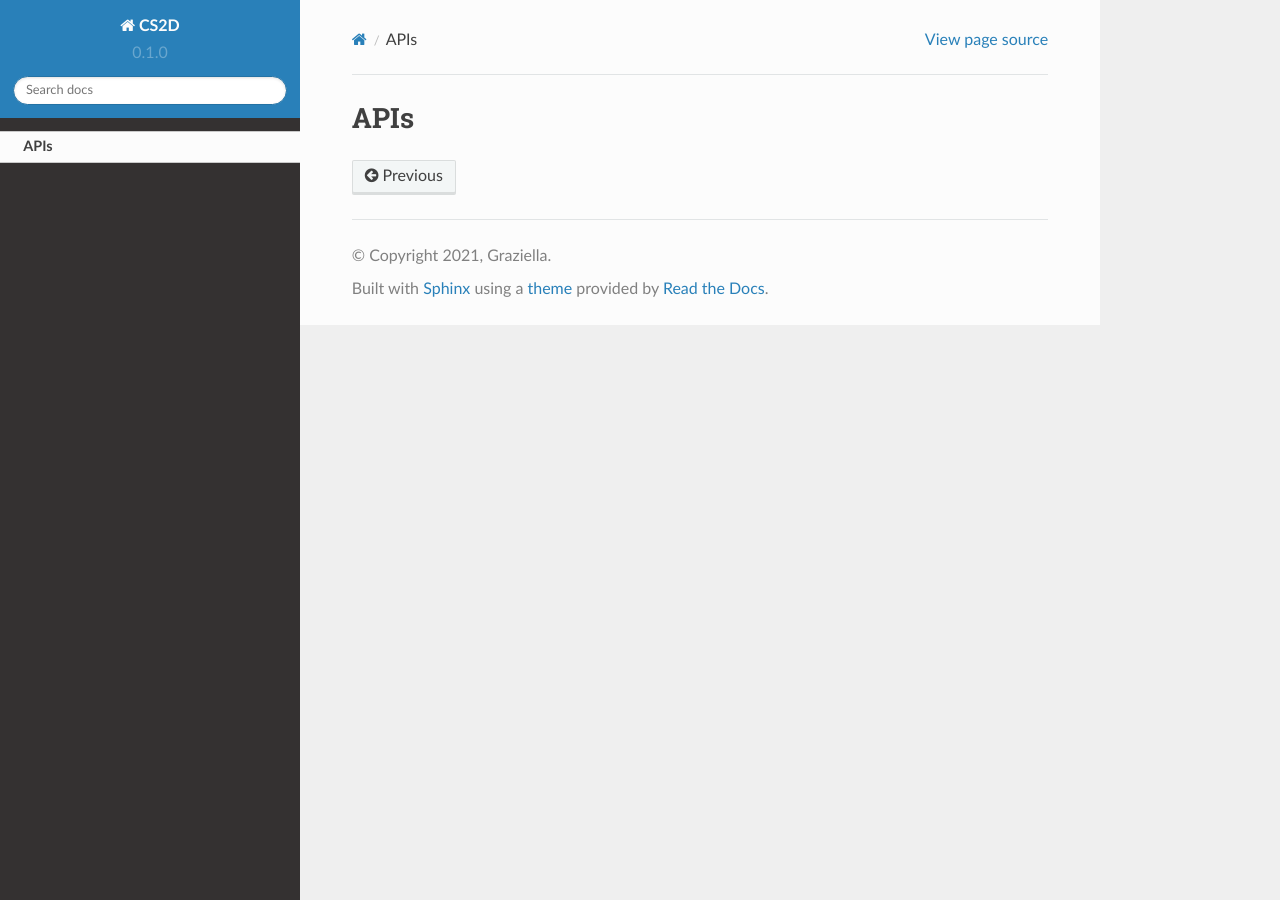
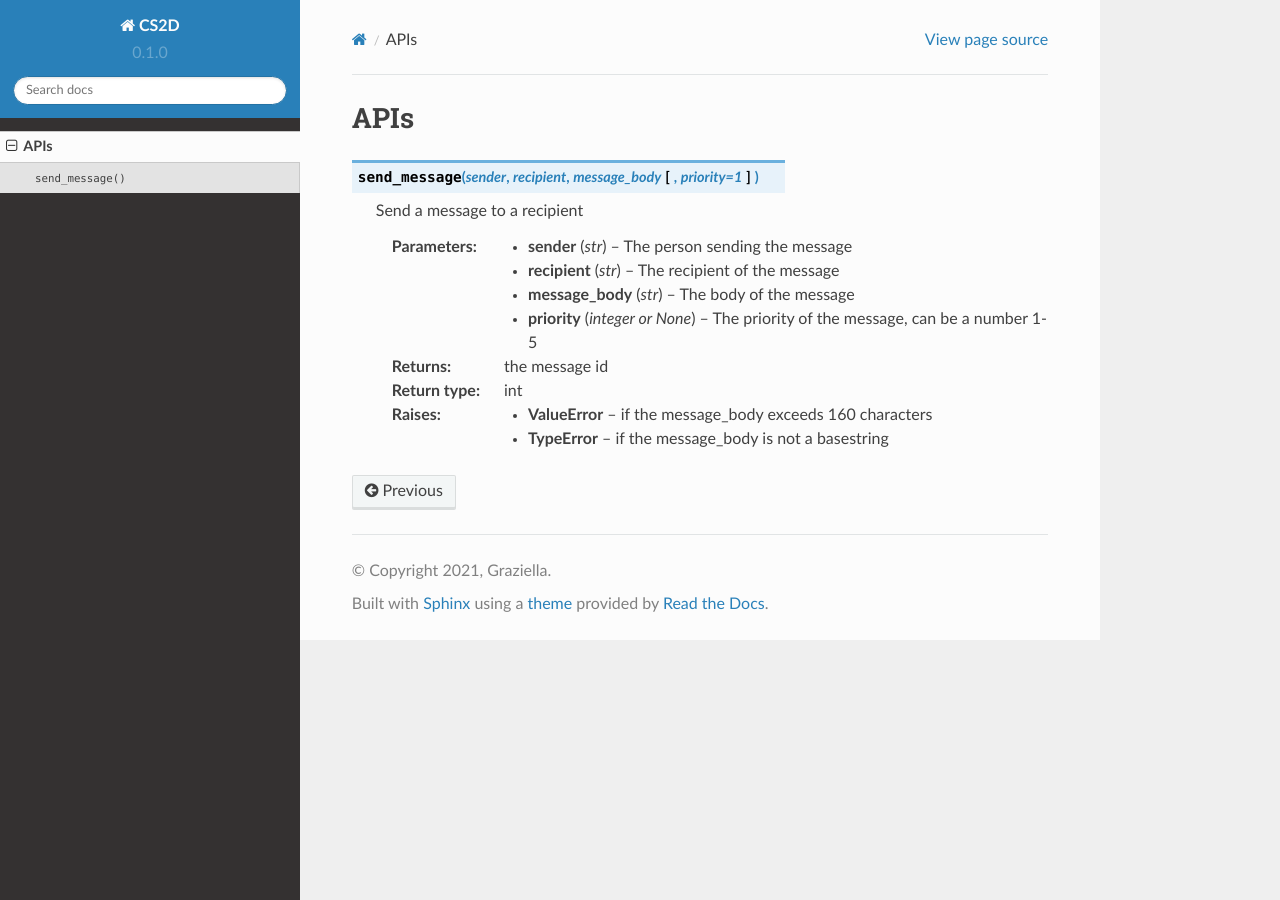
Before and after one commit to jeremyxianx/bd_cs2d, a Sphinx documentation site: the page built from docs/source/api.rst, in a window 1280 px wide. Built offline with Sphinx 7.4.7 and the Read the Docs theme 2.0.0, drawn with Linux system fonts in a browser that asks for light colours.

```diff
--- a/docs/source/api.rst
+++ b/docs/source/api.rst
@@ -1,9 +1,16 @@
 APIs
 --------------------------
 
-.. class:: Noodle
-   :members: eat, slurp
+.. py:function:: send_message(sender, recipient, message_body, [priority=1])
 
-   .. method:: boil(time=10)
+   Send a message to a recipient
 
-      Boil the noodle *time* minutes.
+   :param str sender: The person sending the message
+   :param str recipient: The recipient of the message
+   :param str message_body: The body of the message
+   :param priority: The priority of the message, can be a number 1-5
+   :type priority: integer or None
+   :return: the message id
+   :rtype: int
+   :raises ValueError: if the message_body exceeds 160 characters
+   :raises TypeError: if the message_body is not a basestring
```
